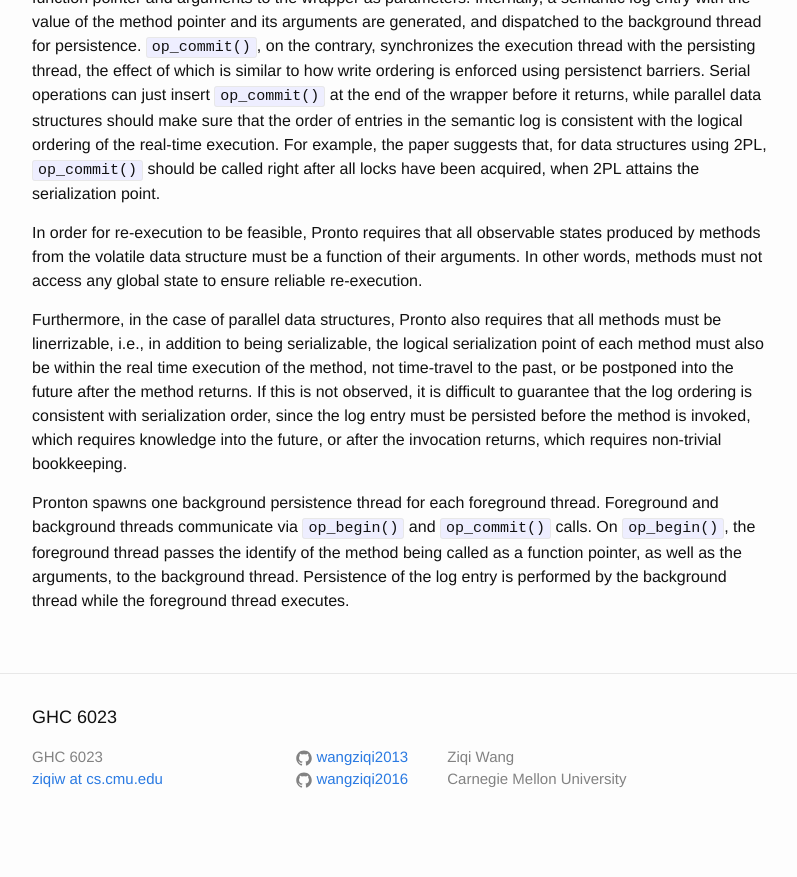
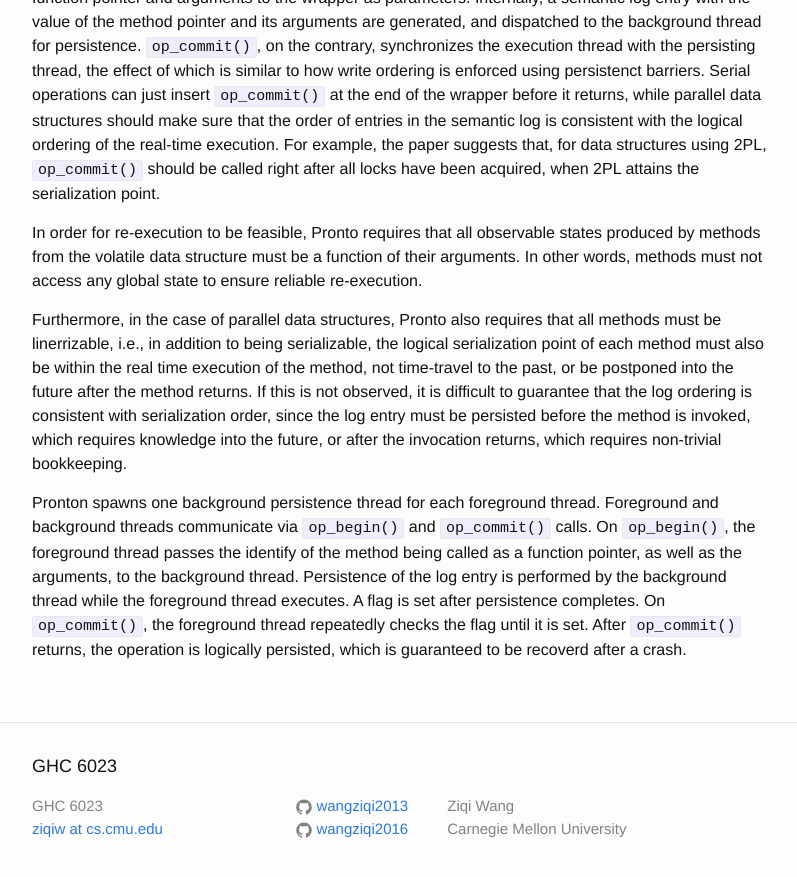
Before and after one commit to wangziqi2013/wangziqi2013.github.io, a Jekyll site: the page built from _posts/2020-08-26-pronto.markdown, in a window 1280 px wide and 900 px high, scrolled down 1804 px. Shown: the top 877 px of the window, without its empty margins (238-1035 px from the left). Built offline with Jekyll 4.4.1, drawn with Linux system fonts in a browser that asks for light colours; before the commit the page ends 2655 px from its top, so only the background shows below that.

Commit message:
Adding op commit

```diff
--- a/_posts/2020-08-26-pronto.markdown
+++ b/_posts/2020-08-26-pronto.markdown
@@ -90,4 +90,6 @@ after the invocation returns, which requires non-trivial bookkeeping.
 Pronton spawns one background persistence thread for each foreground thread. Foreground and background threads communicate
 via `op_begin()` and `op_commit()` calls. On `op_begin()`, the foreground thread passes the identify of the method being
 called as a function pointer, as well as the arguments, to the background thread. Persistence of the log entry is performed
-by the background thread while the foreground thread executes.
+by the background thread while the foreground thread executes. A flag is set after persistence completes.
+On `op_commit()`, the foreground thread repeatedly checks the flag until it is set. After `op_commit()` returns, the
+operation is logically persisted, which is guaranteed to be recoverd after a crash.
```
